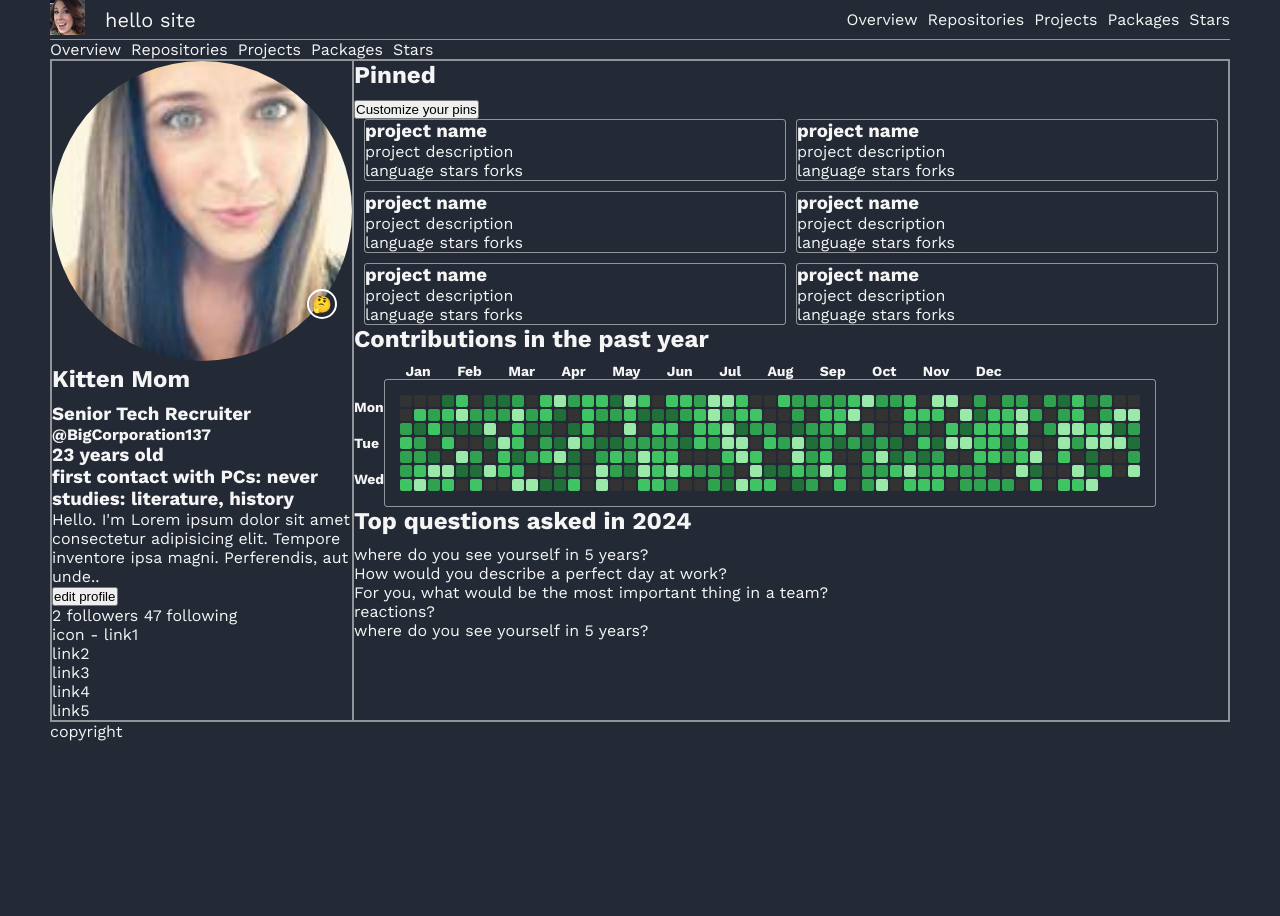
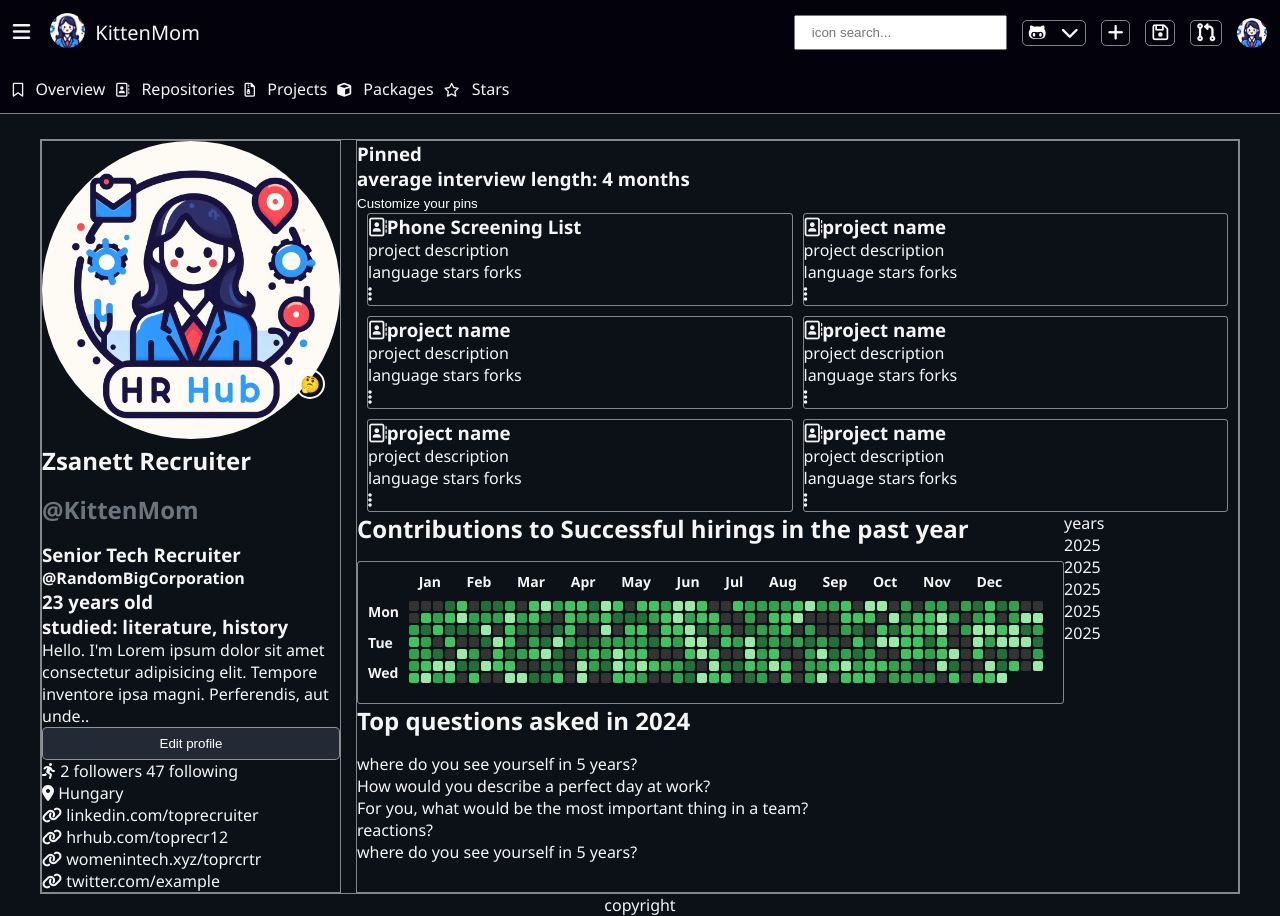
Before and after one commit to bembit/parallel-universe, a plain HTML site: page index.html in a window 1280 px wide. Before the commit the page ends 800 px from the top, so only its background shows below. Drawn offline with nearby package versions, Linux system fonts and the light colour scheme.

Commit message:
some work

```diff
--- a/index.html
+++ b/index.html
@@ -4,41 +4,55 @@
     <meta charset="UTF-8">
     <meta name="Projects" content="Project">
     <meta name="theme-color" content="#151515">
-    <title>some practice</title>
+    <title>Parallel Universe</title>
     <link rel="stylesheet" href="styles.css">
+    <script src="https://kit.fontawesome.com/df3e6f116a.js" crossorigin="anonymous"></script>
 </head>
 
 <body>
 
-<!-- SECTIONS -->
-    <!-- HEADER -->
     <header>
         <div>
             <div>
-                <img src="./56.jpg" alt="">
+                <i class="fa-solid fa-bars"></i>
             </div>
-            <p>hello site</p>
+            <div>
+                <img src="./logo-mini.png" alt="">
+            </div>
+            <p>KittenMom</p>
         </div>
         <nav class="nav">
+            <input class="search-bar" type="text" placeholder="icon search...">
             <ul>
-                <li><a href="#">Overview</a></li>
-                <li><a href="#">Repositories</a></li>
-                <li><a href="#">Projects</a></li>
-                <li><a href="#">Packages</a></li>
-                <li><a href="#">Stars</a></li>
+                <li>
+                    <button><i class="fa-brands fa-github-alt"></i><i class="fa-solid fa-chevron-down"></i></button>
+                </li>
+                <li>
+                    <button></i><i class="fa-solid fa-plus"></i></button>
+                </li>
+                <li>
+                    <button><i class="fa-regular fa-floppy-disk"></i></button>
+                </li>
+                <li>
+                    <button><i class="fa-solid fa-code-pull-request"></i></button>
+                </li>
+                <li>
+                    <button><img src="./logo-mini.png" alt=""></button>
+                </li>
             </ul>
         </nav>
     </header>
+
     <nav>
         <ul>
-            <li><a href="#">Overview</a></li>
-            <li><a href="#">Repositories</a></li>
-            <li><a href="#">Projects</a></li>
-            <li><a href="#">Packages</a></li>
-            <li><a href="#">Stars</a></li>
+            <li><a href="#"><i class="fa-regular fa-bookmark"></i> Overview</a></li>
+            <li><a href="#"><i class="fa-regular fa-address-book"></i> Repositories</a></li>
+            <li><a href="#"><i class="fa-regular fa-file-zipper"></i> Projects</a></li>
+            <li><a href="#"><i class="fa-solid fa-cube"></i> Packages</a></li>
+            <li><a href="#"><i class="fa-regular fa-star"></i> Stars</a></li>
         </ul>
     </nav>
-    <!-- MAIN -->
+
     <main>
 
         <section class="content">
@@ -46,30 +60,35 @@
             <div class="user-info">
 
                 <div class="profile-photo">
-                    <img src="./10.jpg" alt="">
+                    <!-- <img src="./10.jpg" alt=""> -->
+                    <img src="./logo.jpg" alt="">
                     <div class="status">
                         🤔
                     </div>
                 </div>
-                <h2>Kitten Mom</h2>
+
+                <h2>Zsanett Recruiter</h2>
+                <h2 class="handle">@KittenMom</h2>
                 <h3>Senior Tech Recruiter</h3>
-                <h4>@BigCorporation137</h4>
+                <h4>@RandomBigCorporation</h4>
                 <h3>23 years old</h3>
-                <h3>first contact with PCs: never</h3>
-                <h3>studies: literature, history</h3>
+                <h3>studied: literature, history</h3>
                 <p>Hello. I'm Lorem ipsum dolor sit amet consectetur adipisicing elit. Tempore inventore ipsa magni. Perferendis, aut unde..</p>
-                <button>edit profile</button>
+
+                <button class="edit-profile">Edit profile</button>
+
                 <div>
-                    <span>2 followers</span>
-                    <span>47 following</span>
+                    <span><i class="fa-solid fa-person-running"></i> 2 followers</span>
+                    <span> 47 following</span>
                 </div>
+
                 <div class="">
                     <ul>
-                        <li>icon - link1</li>
-                        <li>link2</li>
-                        <li>link3</li>
-                        <li>link4</li>
-                        <li>link5</li>
+                        <li><i class="fa-solid fa-location-dot"></i> Hungary</li>
+                        <li><i class="fa-solid fa-link"></i> linkedin.com/toprecruiter</li>
+                        <li><i class="fa-solid fa-link"></i> hrhub.com/toprecr12</li>
+                        <li><i class="fa-solid fa-link"></i> womenintech.xyz/toprcrtr</li>
+                        <li><i class="fa-solid fa-link"></i> twitter.com/example</li>
                     </ul>
                 </div>
 
@@ -78,72 +97,81 @@
 
                 <div class="pinned">
                     <div>
-                        <h2>Pinned</h2>
+                        <h3>Pinned</h3>
+                        <h3>average interview length: 4 months</h3>
                         <button>Customize your pins</button>
                     </div>
 
                     <div class="pinned-list">
                         <div class="project">
-                            <h3>project name</h3>
+                            <h3><i class="fa-regular fa-address-book"></i>Phone Screening List</h3>
                             <p>project description</p>
                             <div class="project-stats">
                                 <span>language</span>
                                 <span>stars</span>
                                 <span>forks</span>
                             </div>
+                        <i class="fa-solid fa-ellipsis-vertical"></i>
                         </div>
                         <div class="project">
-                            <h3>project name</h3>
+                            <h3><i class="fa-regular fa-address-book"></i>project name</h3>
                             <p>project description</p>
                             <div class="project-stats">
                                 <span>language</span>
                                 <span>stars</span>
                                 <span>forks</span>
                             </div>
+                        <i class="fa-solid fa-ellipsis-vertical"></i>
                         </div>
                         <div class="project">
-                            <h3>project name</h3>
+                            <h3><i class="fa-regular fa-address-book"></i>project name</h3>
                             <p>project description</p>
                             <div class="project-stats">
                                 <span>language</span>
                                 <span>stars</span>
                                 <span>forks</span>
                             </div>
+                        <i class="fa-solid fa-ellipsis-vertical"></i>
                         </div>
                         <div class="project">
-                            <h3>project name</h3>
+                            <h3><i class="fa-regular fa-address-book"></i>project name</h3>
                             <p>project description</p>
                             <div class="project-stats">
                                 <span>language</span>
                                 <span>stars</span>
                                 <span>forks</span>
                             </div>
+                        <i class="fa-solid fa-ellipsis-vertical"></i>
                         </div>
                         <div class="project">
-                            <h3>project name</h3>
+                            <h3><i class="fa-regular fa-address-book"></i>project name</h3>
                             <p>project description</p>
                             <div class="project-stats">
                                 <span>language</span>
                                 <span>stars</span>
                                 <span>forks</span>
                             </div>
+                        <i class="fa-solid fa-ellipsis-vertical"></i>
                         </div>
                         <div class="project">
-                            <h3>project name</h3>
+                            <h3><i class="fa-regular fa-address-book"></i>project name</h3>
                             <p>project description</p>
                             <div class="project-stats">
                                 <span>language</span>
                                 <span>stars</span>
                                 <span>forks</span>
                             </div>
+                        <i class="fa-solid fa-ellipsis-vertical"></i>
                         </div>
+
                     </div>
                 </div>
 
                 <div class="activity">
-                    <!-- contributions in the last year section -->
+
+                    <div>
+                        <h2>Contributions to Successful hirings in the past year</h2>
                         <div class="contributions">
-                        <h2>Contributions in the past year</h2>
                             <!-- js calendar -->
                             <div class="calendar-header">
                                 <h4>Jan</h4>
@@ -168,8 +196,6 @@
                                 <div class="calendar" id="calendar"></div>
                             </div>
                         </div>
-                </div>
-
                         <h2>Top questions asked in 2024</h2>
                         <div class="questions">
                             <div class="question">
@@ -189,11 +215,23 @@
 
                     </div>
 
+                    <div>
+                        years
+                        <p>2025</p>
+                        <p>2025</p>
+                        <p>2025</p>
+                        <p>2025</p>
+                        <p>2025</p>
+                    </div>
+
+                </div>
+
+            </div>
+
         </section>
 
     </main>
 
-    <!-- FOOTER -->
     <footer>
         copyright
     </footer>
--- a/styles.css
+++ b/styles.css
@@ -12,8 +12,10 @@
     --subtle-yellow: #f3ce63;
     --vivid-yellow: #ffb700;
     --red: #cf4a60;
-    --dark: #444;
-    --dark: #232a35;
+    /* --dark: #444; */
+    /* --dark: #232a35; */
+    /* --dark: #171d25; */
+    --dark: #0c1118;
     --dark-l: #343c4a;
     --white: #fff;
     --light-grey: #f5f5f5;
@@ -38,26 +40,17 @@
     box-sizing: inherit;
 }
 
-html {
-    font-size: 62.5%;
-}
-
 body {
-    font-family: 'Work Sans', sans-serif;
+    /* font-family: 'Work Sans', sans-serif; */
+    font-family: 'Segoe UI', Tahoma, Geneva, Verdana, sans-serif;
     background-color: var(--dark);
     color: var(--light-grey);
-    font-size: 1.6rem;
     box-sizing: border-box;
-    padding: 0 5rem;
 }
 
 a {
     text-decoration: none;
     color: inherit;
-}
-
-section {
-    /* height: 90vh; */
 }
 
 h1 {
@@ -73,19 +66,21 @@ h2 {
     margin-bottom: 1rem;
 }
 
+h2.handle {
+    color: var(--dark-grey);
+}
+
 ul {
     list-style: none;
     margin: 0;
     padding: 0;
 }
 
-/* sections and containers */
-
 header {
     display: flex;
     justify-content: space-between;
-    /* padding: 2rem 2rem; */
-    border-bottom: var(--border);
+    /* border-bottom: var(--border); */
+    background-color: #02010c;
 }
 
 header > div {
@@ -103,6 +98,7 @@ header > div *:last-child {
 }
 
 header img {
+    border-radius: 50%;
     height: 35px;
 }
 
@@ -115,6 +111,22 @@ header nav {
     display: flex;
     align-items: center;
     justify-content: center;
+    ul {
+        display: flex;
+        justify-content: center;
+        align-items: center;
+    }
+    li:last-of-type button {
+        padding: 0 0;
+        border: none;
+        display: flex;
+        justify-content: center;
+        align-items: center;
+    }
+    img {
+        height: 30px;
+        width: auto;
+    }
 }
 
 nav ul {
@@ -125,25 +137,95 @@ nav ul li:not(:last-child) {
     margin-right: 10px;
 }
 
+nav .search-bar {
+    outline: none;
+    padding: 8px 16px;
+}
+
+header i {
+    font-size: 18px;
+}
+
+.nav *:not(:last-child) {
+    margin-right: 15px;
+}
+
+header {
+    padding: 1% 1%;
+}
+
+button {
+    outline: none;
+    background-color: transparent;
+    border: none;
+    color: var(--white);
+}
+
+nav button {
+    border: var(--border);
+    color: var(--white);
+    padding: 3px 6px;
+    border-radius: 5px;
+}
+
+.edit-profile {
+    padding: 8px 16px;
+    width: 100%;
+    border-radius: 5px;
+    border: var(--border);
+    background-color: #232a35;
+    color: var(--white);
+}
+
+nav:not(header > nav) {
+    background-color: #02010c;
+    padding: 1% 1%;
+    margin-bottom: 25px;
+    border-bottom: var(--border);
+    ul {
+        display: flex;
+        align-items: center;
+    }
+    i {
+        font-size: 14px;
+    }
+}
+
+nav:not(header > nav) i {
+    margin-right: 8px;
+}
+
+main, footer {
+    /* padding: 2% 20%; */
+}
+
+main {
+    display: flex;
+    width: 100%;
+    justify-content: center;
+    padding: 0% 1.5%;
+}
+
 section {
     display: flex;
     flex-direction: column;
     border: var(--border);
-    height: 100%;
 }
 
 .content {
     position: relative;
     width: 100%;
+    max-width: 1200px;
     display: flex;
     flex-direction: row;
     overflow: hidden;
-    /* height: 450px; */
+    justify-content: space-between;
 }
 
 .user-info {
-    flex-basis: 20%;
+    flex-basis: 30%;
     border: var(--border);
+    max-width: 300px;
 }
 
 .user-info .profile-photo {
@@ -151,7 +233,8 @@ section {
 }
 
 .user-info .profile-photo img {
-    width: 300px;
+    width: 100%;
+    max-width: 300px;
     border-radius: 50%;
 }
 
@@ -169,7 +252,8 @@ section {
 }
 
 .projects-overview {
-    flex-basis: 80%;
+    margin-left: 15px;
+    /* flex-basis: 70%; */
     border: var(--border);
 }
 
@@ -192,18 +276,30 @@ section {
     border-radius: 3px;
 }
 
+.activity {
+    width: 80%;
+    display: flex;
+}
+
+.contributions {
+    border: var(--border);
+    border-radius: 3px;
+    padding: 10px 10px;
+}
+
 .calendar {
     display: grid;
-    grid-template-columns: repeat(53, 12px);
+    grid-template-columns: repeat(53, 10px);
     grid-gap: 2px;
-    padding: 15px 15px;
-    border: var(--border);
-    border-radius: 3px;
+    padding: 10px 10px;
+    /* border: var(--border); */
+    /* border-radius: 3px; */
+    width: 100%;
 }
 
 .calendar-header {
     display: flex;
-    width: 80%;
+    width: 100%;
     justify-content: space-evenly;
     font-size: 14px;
     padding-left: 25px;
@@ -214,6 +310,7 @@ section {
     display: flex;
     height: 100%;
     font-size: 14px;
+    width: 100%;
 }
 
 .calendar-container div:first-of-type {
@@ -224,36 +321,27 @@ section {
 }
 
 .day {
-    width: 12px;
-    height: 12px;
+    width: 10px;
+    height: 10px;
     background-color: #333;
     border-radius: 2px;
 }
-.day.level-1 { background-color: #9be9a8; }
-.day.level-2 { background-color: #40c463; }
-.day.level-3 { background-color: #30a14e; }
-.day.level-4 { background-color: #216e39; }
-
-/* responsive */
-
-/* @media(max-width: 1690px) {
-
-} */
-
-@media(max-width: 1280px) {
-    .content {
-        flex-basis: 30%;
-    }
+.day.level-1 {
+    background-color: #9be9a8;
 }
 
-@media(max-width: 1000px) {
-    .content {
-        flex-basis: 44%;
-    }
+.day.level-2 {
+    background-color: #40c463;
 }
 
-@media(max-width: 775px) {
-    .content {
-        flex-basis: 90%;
-    }
+.day.level-3 {
+    background-color: #30a14e;
 }
+
+.day.level-4 {
+    background-color: #216e39;
+}
+
+footer {
+    text-align: center;
+}
```
Also changed, not shown: logo-full.jpg (added), logo-mini.png (added), logo.jpg (added), manifest.json (deleted). Lines whose indentation alone changed are shown as unchanged.
